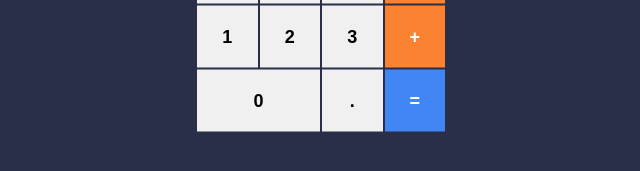
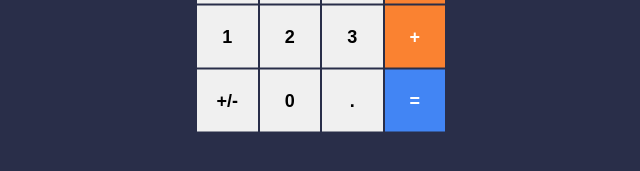
Before and after one commit to felipelalmeida/calculadora-react, a React (Create React App) app: page / in a window 1280 px wide. Shown: the part 455-626 px from the top of the page, without its empty margins (319-959 px from the left). Built offline with nearby package versions, Linux system fonts and the light colour scheme.

Commit message:
adição do botão de alterar sinal

```diff
--- a/src/components/Calculator/index.jsx
+++ b/src/components/Calculator/index.jsx
@@ -24,6 +24,7 @@ export default class Calculator extends Component {
         this.operation = this.operation.bind(this)
         this.clearMemory = this.clearMemory.bind(this)
         this.finalResult = this.finalResult.bind(this)
+        this.toogleSignal = this.toogleSignal.bind(this)
     }
 
 
@@ -32,7 +33,6 @@ export default class Calculator extends Component {
     }
 
     buttonClick(number) {
-
 
         if (this.state.result) {
             this.clearMemory()
@@ -45,21 +45,15 @@ export default class Calculator extends Component {
             return
         }
 
+        const position = this.state.currentPosition
+        const currentValue = this.state.display + number
+        this.setState({ display: currentValue })
 
-        let position = this.state.currentPosition
-        const currentValue = this.state.display
-        const newDisplay = currentValue + number
-        this.setState({ display: newDisplay })
-
-        if (number !== '.') {
-            const newValue = parseFloat(newDisplay)
-            const arrayValues = [...this.state.values]
-            arrayValues[position] = newValue
-            this.setState({ values: arrayValues })
-
-        }
-
-        console.log(this.state.values, this.state.operator, this.state.currentPosition, this.state.history)
+        const newValue = parseFloat(currentValue)
+        console.log(newValue);
+        const arrayValues = [...this.state.values]
+        arrayValues[position] = newValue
+        this.setState({ values: arrayValues })
     }
 
 
@@ -83,7 +77,6 @@ export default class Calculator extends Component {
         if (this.state.display === '') {
             this.setState({ operator: operator, display: '' })
         } else {
-            console.log(newValue);
             const history = [...this.state.values]
             history[0] = this.state.values[0]
 
@@ -96,13 +89,24 @@ export default class Calculator extends Component {
                 result: false
             })
         }
+    }
 
-        console.log(this.state.values, this.state.operator, this.state.currentPosition, this.state.history)
+    toogleSignal() {
+
+        const position = this.state.currentPosition
+        const currentValue = this.state.display
+        const newValue = parseFloat(currentValue * (-1))
+        const arrayValues = [...this.state.values]
+        arrayValues[position] = newValue
+        this.setState({ values: arrayValues, display: newValue })
+        console.log(arrayValues);
+        console.log(currentValue, newValue)
 
     }
 
     finalResult() {
 
+        console.log(this.state.display);
         const operator = this.state.operator
         const arrayValues = [...this.state.values]
         const history = [...this.state.values]
@@ -113,20 +117,22 @@ export default class Calculator extends Component {
 
         switch (operator) {
             case '+':
-                arrayValues[0] = (arrayValues[0] + arrayValues[1])
+                arrayValues[0] = ((arrayValues[0]) + (arrayValues[1]))
                 break;
             case '-':
-                arrayValues[0] = (arrayValues[0] - arrayValues[1])
+                console.log(arrayValues);
+                arrayValues[0] = ((arrayValues[0]) - (arrayValues[1]))
+                console.log(arrayValues);
                 break;
             case 'x':
-                arrayValues[0] = (arrayValues[0] * arrayValues[1])
+                arrayValues[0] = ((arrayValues[0]) * (arrayValues[1]))
                 break;
             case '/':
                 if (arrayValues[1] === 0) {
                     alert('Impossível realizar divisão por 0')
                     return
                 }
-                arrayValues[0] = (arrayValues[0] / arrayValues[1])
+                arrayValues[0] = ((arrayValues[0]) / (arrayValues[1]))
                 break;
             default:
                 break;
@@ -141,15 +147,11 @@ export default class Calculator extends Component {
             result: true
 
         })
-
-        console.log('====================================');
-        console.log(arrayValues, operator, this.state.currentPosition);
-        console.log('====================================');
     }
 
     render() {
         return (
-            <div className='mainContainer'>
+            <div className='container'>
                 <Display display={this.state.display} history={this.state.history}
                     result={this.state.result} values={this.state.values} operator={this.state.operator} />
                 <div className='keys'>
@@ -167,7 +169,8 @@ export default class Calculator extends Component {
                     <Button label='2' onClick={this.buttonClick} className='number' />
                     <Button label='3' onClick={this.buttonClick} className='number' />
                     <Button label='+' onClick={this.operation} className='operator' />
-                    <Button label='0' onClick={this.buttonClick} className='numberZero' />
+                    <Button label='+/-' onClick={this.toogleSignal} className='number' />
+                    <Button label='0' onClick={this.buttonClick} className='number' />
                     <Button label='.' onClick={this.buttonClick} className='number' />
                     <Button label='=' onClick={this.finalResult} className='result' />
                 </div>
--- a/src/components/Calculator/style.css
+++ b/src/components/Calculator/style.css
@@ -1,13 +1,11 @@
-.mainContainer {
+.container {
     position: absolute;
     top: 50%;
     left: 50%;
     transform: translate(-50%, -50%);
-    /* height: 370px; */
     width: 250px;
     padding: 5px;
     font-family: sans-serif;
-    /* background-color: #f2f3f5; */
 }
 
 .keys {
--- a/src/components/Display/index.jsx
+++ b/src/components/Display/index.jsx
@@ -2,7 +2,6 @@ import './style.css';
 
 
 export default function Display(props) {
-    const teste = <span>{`${props.values[0]} ${props.operator}`}</span>
     return (
         <div className='display'>
             <span>
--- a/src/components/Display/style.css
+++ b/src/components/Display/style.css
@@ -1,6 +1,5 @@
 .display {
     padding: 0;
-    /* border: 1px solid black; */
     height: 30px;
     border-radius: 5px;
     margin-bottom: 5px;
```
Also changed, not shown: 1 other file (tests, documents, lock files or other folders).
